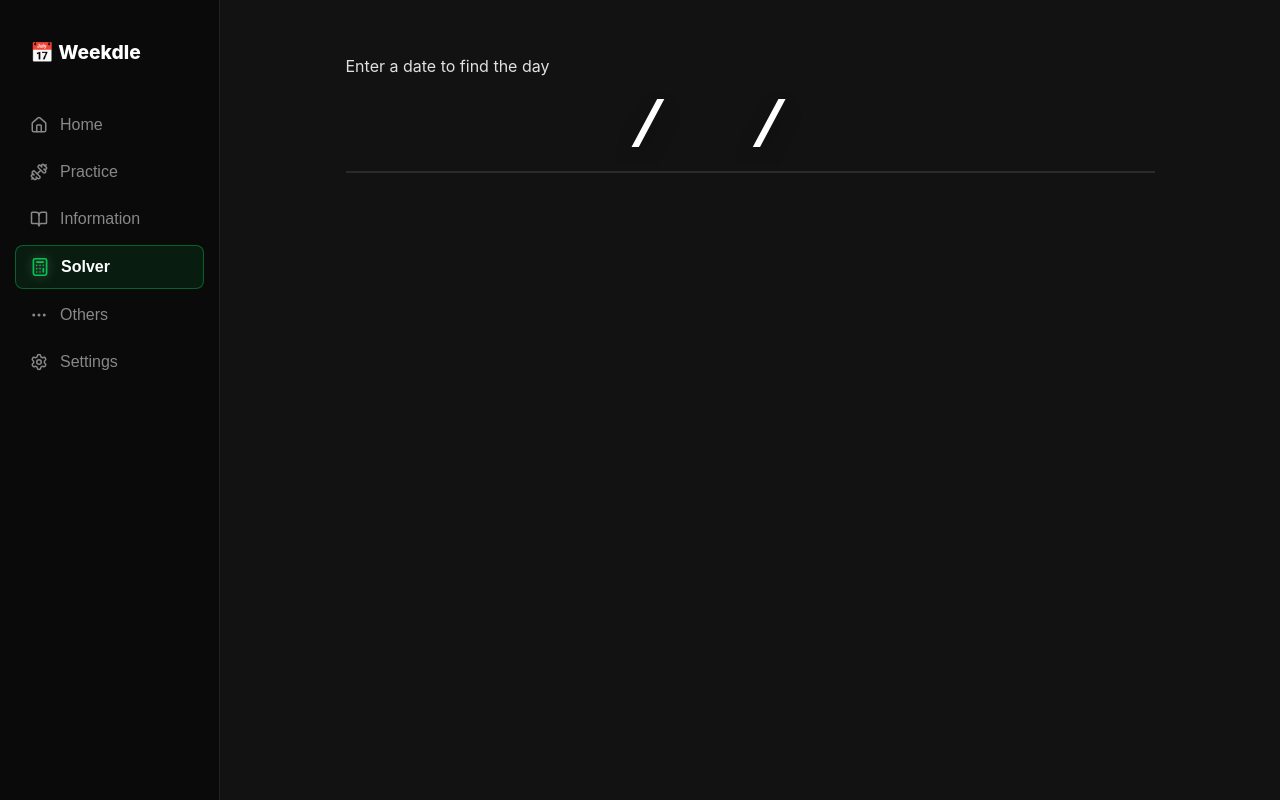
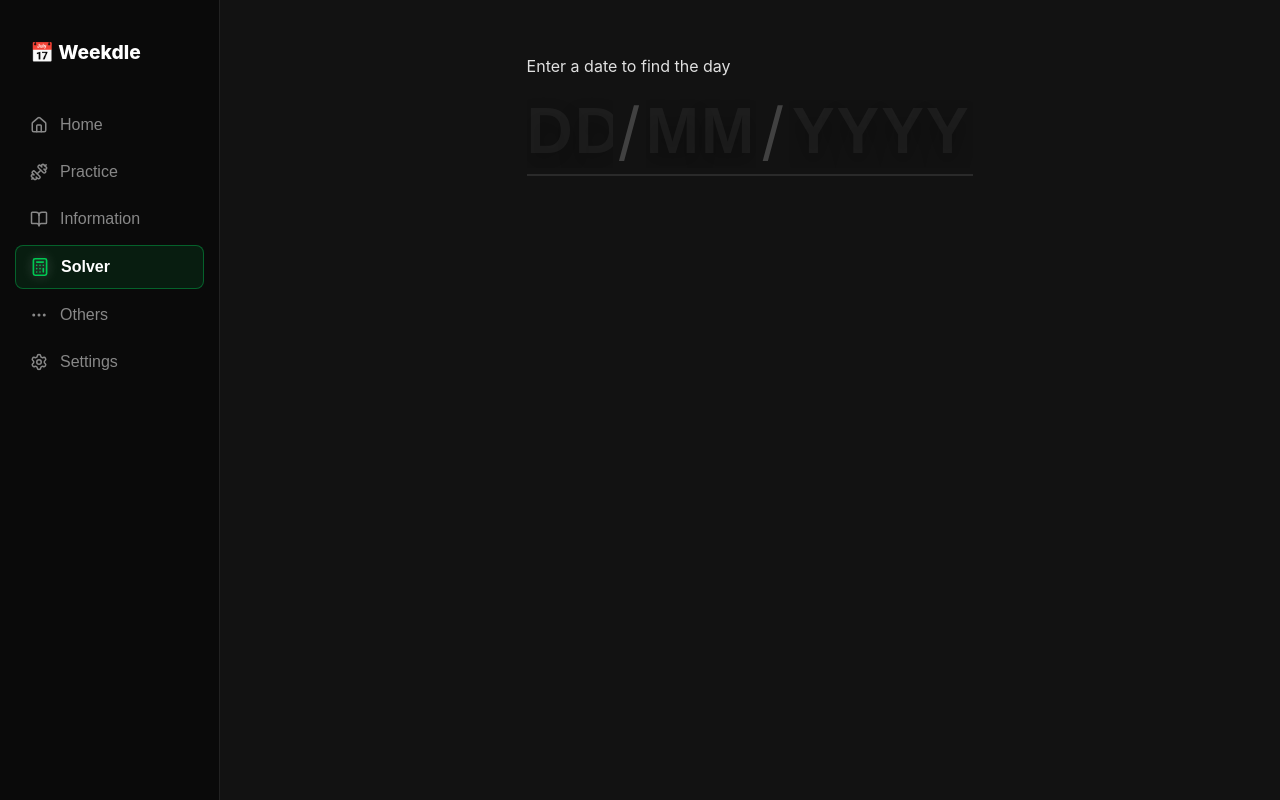
Before and after one commit to llucoliveras/Weekdle, a React (Create React App) app: page / in a window 1280 px wide. Both pictures are taken after a click on the button "Solver". Built offline with nearby package versions, Linux system fonts and the light colour scheme.

Commit message:
Improved Date Input

```diff
--- /dev/null
+++ b/src/pages/Solver/DateInput.css
@@ -0,0 +1,49 @@
+/* DateInput.css */
+.dateInputWrapper {
+    border-bottom: 2px solid rgba(255, 255, 255, 0.1);
+    padding-bottom: 5px;
+    transition: border-color 0.3s ease;
+    display: inline-flex;
+    align-items: center;
+    justify-content: center;
+    min-width: 200px; /* Reduced since it grows now */
+    max-width: 95vw;
+}
+
+.dateInputWrapper:focus-within {
+    border-color: var(--primary, #00ff88);
+}
+
+.dateField {
+    background: transparent;
+    border: none;
+    outline: none;
+    font-size: 4rem;
+    font-weight: 800;
+    color: #ffffff;
+    text-shadow: 0 10px 20px rgba(0,0,0,0.3);
+    text-align: center;
+    transition: width 0.2s ease, color 0.4s ease; /* Smooth width expansion */
+    letter-spacing: 2px;
+    padding: 0;
+    margin: 0;
+    display: inline-block;
+}
+
+.dateDivider {
+    font-size: 4rem;
+    color: rgba(255, 255, 255, 0.2);
+    user-select: none;
+    padding: 0 5px;
+}
+
+/* Valid state styling */
+.dateInputWrapper.isValid .dateField,
+.dateInputWrapper.isValid .dateDivider {
+    color: var(--primary, #00ff88);
+    text-shadow: 0 0 15px var(--primary-glow, rgba(0, 255, 136, 0.5));
+}
+
+.dateField::placeholder {
+    color: rgba(255, 255, 255, 0.05);
+}
--- /dev/null
+++ b/src/pages/Solver/DateInput.js
@@ -0,0 +1,111 @@
+import { useRef, useState, useEffect } from 'react';
+import './DateInput.css';
+
+const DateInput = ({ calculateDoomsdayProcess }) => {
+    const [day, setDay] = useState('');
+    const [month, setMonth] = useState('');
+    const [year, setYear] = useState('');
+
+    const dayRef = useRef(null);
+    const monthRef = useRef(null);
+    const yearRef = useRef(null);
+
+    const isValidDate = day > 0 && day <= 31 && month > 0 && month <= 12 && year > 0;
+
+    useEffect(() => {
+        if (isValidDate) calculateDoomsdayProcess(day, month, year);
+    }, [isValidDate, day, month, year]);
+
+    const [widths, setWidths] = useState({ day: 2.1, month: 2.7, year: 4.5});
+
+    const getInputWidth = (value, width) => {
+        const length = value.length > 0 ? value.length : width;
+
+        return `calc(${length}ch + ${length * 0.15}ch)`;
+    };
+
+    console.log(getInputWidth(day, widths.day))
+
+    const handleKeyDown = (e, currentRef, prevRef, nextRef) => {
+        const { selectionStart, value } = e.target;
+
+        switch (e.key) {
+            case 'ArrowRight':
+                if (selectionStart === value.length && nextRef) {
+                    e.preventDefault();
+                    nextRef.current.focus();
+                    setTimeout(() => nextRef.current.setSelectionRange(0, 0), 0);
+                }
+                break;
+            case 'ArrowLeft':
+                if (selectionStart === 0 && prevRef) {
+                    e.preventDefault();
+                    prevRef.current.focus();
+                    const prevLen = prevRef.current.value.length;
+                    setTimeout(() => prevRef.current.setSelectionRange(prevLen, prevLen), 0);
+                }
+                break;
+            case 'Backspace':
+                if (value === '' && prevRef) {
+                    e.preventDefault();
+                    prevRef.current.focus();
+                }
+                break;
+            default:
+                break;
+        }
+    };
+
+    const handleChange = (e, setter, nextRef, maxLength) => {
+        const val = e.target.value.replace(/\D/g, '');
+        setter(val);
+        if (val.length >= maxLength && nextRef) {
+            nextRef.current.focus();
+        }
+    };
+
+    return (
+        <div className={`dateInputWrapper ${isValidDate ? 'isValid' : ''}`}>
+            <input
+                ref={dayRef}
+                type="text"
+                className="dateField"
+                placeholder="DD"
+                maxLength="2"
+                value={day}
+                style={{ width: getInputWidth(day, widths.day) }}
+                onChange={(e) => handleChange(e, setDay, monthRef, 2)}
+                onKeyDown={(e) => handleKeyDown(e, dayRef, null, monthRef)}
+            />
+
+            <span className="dateDivider">/</span>
+
+            <input
+                ref={monthRef}
+                type="text"
+                className="dateField"
+                placeholder="MM"
+                maxLength="2"
+                value={month}
+                style={{ width: getInputWidth(month, widths.month) }}
+                onChange={(e) => handleChange(e, setMonth, yearRef, 2)}
+                onKeyDown={(e) => handleKeyDown(e, monthRef, dayRef, yearRef)}
+            />
+
+            <span className="dateDivider">/</span>
+
+            <input
+                ref={yearRef}
+                type="text"
+                className="dateField"
+                placeholder="YYYY"
+                value={year}
+                style={{ width: getInputWidth(year, widths.year) }}
+                onChange={(e) => handleChange(e, setYear, null, 4)}
+                onKeyDown={(e) => handleKeyDown(e, yearRef, monthRef, null)}
+            />
+        </div>
+    );
+};
+
+export default DateInput;
--- a/src/pages/Solver/Solver.css
+++ b/src/pages/Solver/Solver.css
@@ -10,7 +10,6 @@
     text-align: center;
     width: 100%;
     transition: all 0.4s ease;
-    font-family: 'Courier New', Courier, monospace; /* Crucial for mask alignment */
     letter-spacing: 2px; /* Makes the DD/MM/YYYY easier to read */
     white-space: pre; /* Ensures spaces are rendered correctly */
 }
--- a/src/pages/Solver/Solver.js
+++ b/src/pages/Solver/Solver.js
@@ -1,13 +1,11 @@
-import { useState, useRef } from 'react';
+import { useState } from 'react';
 import { useTranslation } from 'react-i18next';
 import './Solver.css';
+import DateInput from './DateInput';
 
 export const Solver = ({ daysOfWeek }) => {
     const { t } = useTranslation();
-    const [inputValue, setInputValue] = useState('  /  /    ');
-    const [result, setResult] = useState(null);
     const [mathData, setMathData] = useState(null);
-    const inputRef = useRef(null);
 
     const calculateDoomsdayProcess = (d, m, y) => {
         const year = parseInt(y, 10);
@@ -45,106 +43,26 @@ export const Solver = ({ daysOfWeek }) => {
         // Note: For simplicity in the UI, we use the standard "even" doomsdays
         const targetDoomsday = monthDoomsdays[month-1];
 
+        const dayOfWeekIndex = (yearDoomsday + day - targetDoomsday + 70) % 7;
+
         setMathData({
             yy, anchor, century, startOfCycle, month,
-            a, b, c, yearDoomsday, targetDoomsday, day, isLeap,
+            a, b, c, yearDoomsday, targetDoomsday, day, isLeap, dayOfWeekIndex,
             odd1: yy, odd2: oddStep1, odd3: oddStep2, odd4: oddStep3
         });
     };
 
-    const handleInputChange = (e) => {
-        const input = e.target;
-        let value = input.value;
-        let selectionStart = input.selectionStart;
-
-        // 1. Extract only the numeric digits
-        const digits = value.replace(/\D/g, '').substring(0, 8);
-
-        // 2. Map digits back into the fixed mask
-        let d = digits.substring(0, 2);
-        let m = digits.substring(2, 4);
-        let y = digits.substring(4, 8);
-
-        // We pad with spaces to keep the slashes fixed
-        const formatted = `${d.padEnd(2, ' ')}/${m.padEnd(2, ' ')}/${y.padEnd(4, ' ')}`;
-
-        setInputValue(formatted);
-        setResult(null);
-
-        // 3. Precise Cursor Management
-        // We determine if the cursor needs to skip a slash
-        let newPos = selectionStart;
-
-        // Logic: If the user just typed into a position that pushed them onto a slash
-        // (index 2 or 5), we bump them to index 3 or 6.
-        if (newPos === 2 || newPos === 5) {
-            // Check if we are moving forward (not deleting)
-            const isDeleting = e.nativeEvent.inputType?.includes('delete');
-            if (!isDeleting) {
-                newPos += 1;
-            }
+    const getTranslatedMonthRule = (month, isLeap) => {
+        if ([1, 2].includes(month)) {
+            return t('solver.step3.rules.others', {
+                janVal: isLeap ? '4' : '3',
+                janAdj: isLeap ? ` (${t('solver.step3.leapYear')})` : '',
+                febVal: isLeap ? '29' : '28'
+            });
         }
-
-        // Use requestAnimationFrame or setTimeout(0) to ensure the
-        // browser has rendered the new value before moving the cursor
-        requestAnimationFrame(() => {
-            input.setSelectionRange(newPos, newPos);
-        });
-
-        // 4. Validation (Remains same)
-        if (digits.length >= 5) {
-            const dayPart = digits.substring(0, 2);
-            const monthPart = digits.substring(2, 4);
-            const yearPart = digits.substring(4);
-
-            if (dayPart.length === 2 && monthPart.length === 2) {
-                const day = parseInt(dayPart, 10);
-                const month = parseInt(monthPart, 10);
-                const year = parseInt(yearPart, 10);
-
-                if (day > 0 && day <= 31 && month > 0 && month <= 12 && !isNaN(year)) {
-                    const dateObj = new Date();
-                    dateObj.setFullYear(year, month - 1, day);
-
-                    const isValid =
-                        dateObj.getFullYear() === year &&
-                        dateObj.getMonth() === m - 1 &&
-                        dateObj.getDate() === day;
-
-                    if (isValid) {
-                        const days = ['sunday', 'monday', 'tuesday', 'wednesday', 'thursday', 'friday', 'saturday'];
-                        setResult(days[dateObj.getDay()]);
-                        calculateDoomsdayProcess(dayPart, monthPart, yearPart);
-                    }
-                }
-            }
-        }
-    };
-
-    const handleKeyDown = (e) => {
-        const { selectionStart } = e.target;
-
-        // Custom Backspace logic to "jump" over slashes
-        if (e.key === 'Backspace') {
-            if (selectionStart === 3 || selectionStart === 6) {
-                // Force selection to before the slash so the next digit is deleted
-                e.target.setSelectionRange(selectionStart - 1, selectionStart - 1);
-            }
-        }
-    };
-
-    const getMonthRule = (month, isLeap) => {
-        const rules = {
-            even: "The Even Months: 4/4, 6/6, 8/8, 10/10, 12/12 (Easy pairs!)",
-            flip: "9-to-5 at 7-11: 5/9 & 9/5, 7/11 & 11/7 (The flip dates!)",
-            pi: "The Pi Day: March 14 (3/14 or \"March 0\")"
-        };
-
-        if ([1, 2].includes(month)) return `The Others: Jan ${isLeap ? '4 (Leap year adjustment)' : '3'} & Feb ${isLeap ? '29' : '28'} (Last day of Feb)`;
-        if (month === 3) return rules.pi;
-        if ([4, 6, 8, 10, 12].includes(month)) return rules.even;
-        if ([5, 9, 7, 11].includes(month)) return rules.flip;
-
+        if (month === 3) return t('solver.step3.rules.pi');
+        if ([4, 6, 8, 10, 12].includes(month)) return t('solver.step3.rules.even');
+        if ([5, 9, 7, 11].includes(month)) return t('solver.step3.rules.flip');
         return "";
     };
 
@@ -152,32 +70,24 @@ export const Solver = ({ daysOfWeek }) => {
         <div className="solverContainer">
             <div className="solverHero">
                 <p className="solverLabel">{t('solver.prompt')}</p>
-                <div className="dateInputWrapper" onClick={() => inputRef.current.focus()}>
-                    <input
-                        ref={inputRef}
-                        type="text"
-                        inputMode="numeric"
-                        placeholder="DD/MM/YYYY"
-                        className={`bigDateInput ${result ? 'valid' : ''}`}
-                        onChange={handleInputChange}
-                        onKeyDown={handleKeyDown}
-                        value={inputValue}
-                        spellCheck="false"
-                    />
-                </div>
+                <DateInput calculateDoomsdayProcess={calculateDoomsdayProcess} />
             </div>
 
-            {result && mathData && (
+            {mathData && (
                 <div className="processBreakdown">
-                    <h3 className="breakdownTitle">The Doomsday Method</h3>
+                    <h3 className="breakdownTitle">{t('solver.methodName')}</h3>
 
                     <div className="step">
                         <div className="stepNumber">1</div>
                         <div className="stepContent">
-                            <p className="stepLabel">Century Anchor</p>
-                            <p className="stepMath">The year {mathData.century + (mathData.century !== 0 ? '00' : '')} has an anchor of <strong>{`${t(daysOfWeek[mathData.anchor-1])} (${mathData.anchor})`}</strong>.</p>
+                            <p className="stepLabel">{t('solver.step1.label')}</p>
+                            <p className="stepMath" dangerouslySetInnerHTML={{ __html: t('solver.step1.math', {
+                                century: `${mathData.century}${mathData.century !== 0 ? '00' : ''}`,
+                                day: t(`${daysOfWeek[mathData.anchor === 0 ? 6 : mathData.anchor - 1]}`),
+                                code: mathData.anchor
+                            }) }}/>
                             <small>
-                                Century codes cycle: {` `}
+                                {t('solver.step1.cycle')} {` `}
                                 {mathData.startOfCycle}{mathData.startOfCycle !== 0 ? '00' : ''}s {t('days.tuesday')} (2), {` `}
                                 {mathData.startOfCycle + 1}00s {t('days.sunday')} (0), {` `}
                                 {mathData.startOfCycle + 2}00s {t('days.friday')} (5), {` `}
@@ -189,67 +99,70 @@ export const Solver = ({ daysOfWeek }) => {
                     <div className="step">
                         <div className="stepNumber">2</div>
                         <div className="stepContent">
-                            <p className="stepLabel">Year Logic (Choose your method)</p>
+                            <p className="stepLabel">{t('solver.step2.label')}</p>
 
                             <div className="methodsGrid">
                                 {/* METHOD A */}
                                 <div className="testCard">
-                                    <h4 className="card-header">Method A: The 12s Rule</h4>
+                                    <h4 className="card-header">{t('solver.step2.methodA')}</h4>
                                     <div className="calc-row">
-                                        <span>Dozens (YY/12)</span>
+                                        <span>{t('solver.step2.dozens')}</span>
                                         <strong>{mathData.a}</strong>
                                     </div>
                                     <div className="calc-row">
-                                        <span>Remainder (YY%12)</span>
+                                        <span>{t('solver.step2.remainder')}</span>
                                         <strong>{mathData.b}</strong>
                                     </div>
                                     <div className="calc-row">
-                                        <span>Leaps (Rem/4)</span>
+                                        <span>{t('solver.step2.leaps')}</span>
                                         <strong>{mathData.c}</strong>
                                     </div>
                                     <div className="calc-total">
-                                        <span>Sum mod 7</span>
+                                        <span>{t('solver.step2.sumMod')}</span>
                                         <strong>{(mathData.a + mathData.b + mathData.c) % 7}</strong>
                                     </div>
                                 </div>
 
                                 {/* METHOD B */}
                                 <div className="testCard">
-                                    <h4 className="card-header">Method B: Odd + 11</h4>
+                                    <h4 className="card-header">{t('solver.step2.methodB')}</h4>
                                     <div className="calc-row">
-                                        <span>YY {mathData.odd1 % 2 !== 0 ? '+ 11' : ''}</span>
+                                        <span>{t('abbreviations.YY')} {mathData.odd1 % 2 !== 0 ? '+ 11' : ''}</span>
                                         <strong>{mathData.odd2}</strong>
                                     </div>
                                     <div className="calc-row">
-                                        <span>Divide by 2</span>
+                                        <span>{t('solver.step2.divide2')}</span>
                                         <strong>{mathData.odd3}</strong>
                                     </div>
                                     <div className="calc-row">
-                                        <span>{mathData.odd3 % 2 !== 0 ? '+ 11' : 'Even'}</span>
+                                        <span>{mathData.odd3 % 2 !== 0 ? '+ 11' : t('solver.step2.even')}</span>
                                         <strong>{mathData.odd3 % 2 !== 0 ? mathData.odd3 + 11 : mathData.odd3}</strong>
                                     </div>
                                     <div className="calc-total">
-                                        <span>7 - (Sum % 7)</span>
+                                        <span>{t('solver.step2.formula')}</span>
                                         <strong>{mathData.odd4}</strong>
                                     </div>
                                 </div>
                             </div>
 
-                            <p className="final-math">
-                                Result: ({mathData.odd4} + Anchor {mathData.anchor}) mod 7 = <strong>{mathData.yearDoomsday}</strong>
-                            </p>
+                            <p className="final-math" dangerouslySetInnerHTML={{ __html: t('solver.step2.finalYearResult', {
+                                val: mathData.odd4,
+                                anchor: mathData.anchor,
+                                result: mathData.yearDoomsday
+                            }) }} />
                         </div>
                     </div>
 
                     <div className="step">
                         <div className="stepNumber">3</div>
                         <div className="stepContent">
-                            <p className="stepLabel">Month's Doomsday</p>
-                            <p className="stepMath">
-                                The "anchor" date for this month is <strong>{mathData.targetDoomsday}/{mathData.month}</strong>.
-                            </p>
+                            <p className="stepLabel">{t('solver.step3.label')}</p>
+                            <p className="stepMath" dangerouslySetInnerHTML={{ __html: t('solver.step3.anchorDate', {
+                                day: mathData.targetDoomsday,
+                                month: mathData.month
+                            }) }} />
                             <small className="monthRule">
-                                {getMonthRule(mathData.month, mathData.isLeap)}
+                                {getTranslatedMonthRule(mathData.month, mathData.isLeap)}
                             </small>
                         </div>
                     </div>
@@ -257,16 +170,19 @@ export const Solver = ({ daysOfWeek }) => {
                     <div className="step">
                         <div className="stepNumber">4</div>
                         <div className="stepContent">
-                            <p className="stepLabel">The Final Count</p>
+                            <p className="stepLabel">{t('solver.step4.label')}</p>
                             <p className="stepMath">
-                                Target Day ({mathData.day}) - Anchor ({mathData.targetDoomsday}) = {mathData.day - mathData.targetDoomsday} days
+                                {t('solver.step4.targetMinusAnchor', { day: mathData.day, anchor: mathData.targetDoomsday, diff: mathData.day - mathData.targetDoomsday })}
                             </p>
                             <p className="stepMath">
-                                Move {mathData.day - mathData.targetDoomsday} days from {t(`days.${['sunday', 'monday', 'tuesday', 'wednesday', 'thursday', 'friday', 'saturday'][mathData.yearDoomsday]}`)}.
+                                {t('solver.step4.moveDays', {
+                                    diff: mathData.day - mathData.targetDoomsday,
+                                    dayName: t(`days.${['sunday', 'monday', 'tuesday', 'wednesday', 'thursday', 'friday', 'saturday'][mathData.yearDoomsday]}`)
+                                })}
                             </p>
-                            <div className="finalVerdict">
-                                Result: <strong>{result ? t(`days.${result}`) : ''}</strong>
-                            </div>
+                            <div className="finalVerdict" dangerouslySetInnerHTML={{ __html: t('solver.step4.finalVerdict', {
+                                result: t(`${daysOfWeek[mathData.dayOfWeekIndex]}`)
+                            }) }} />
                         </div>
                     </div>
                 </div>
```
